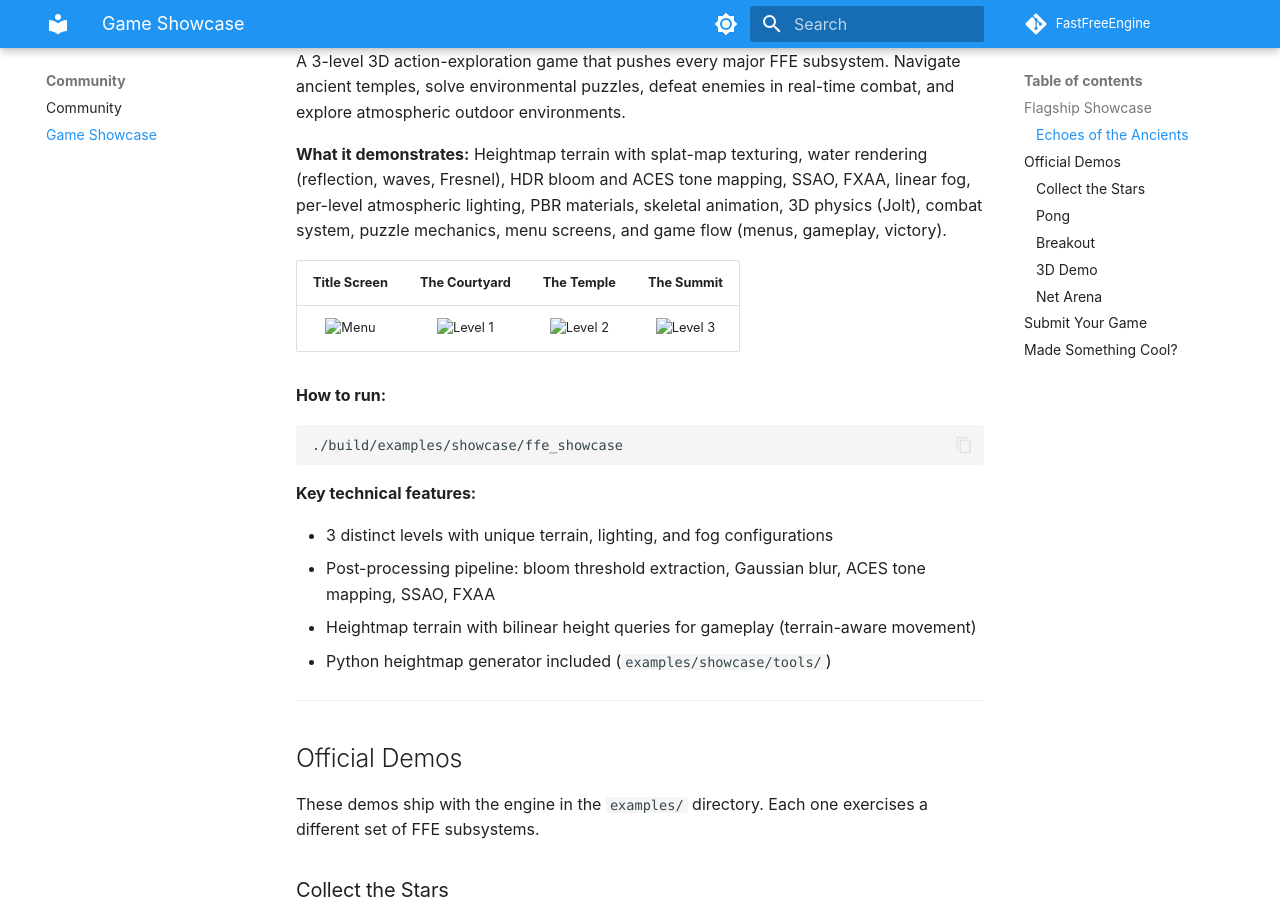
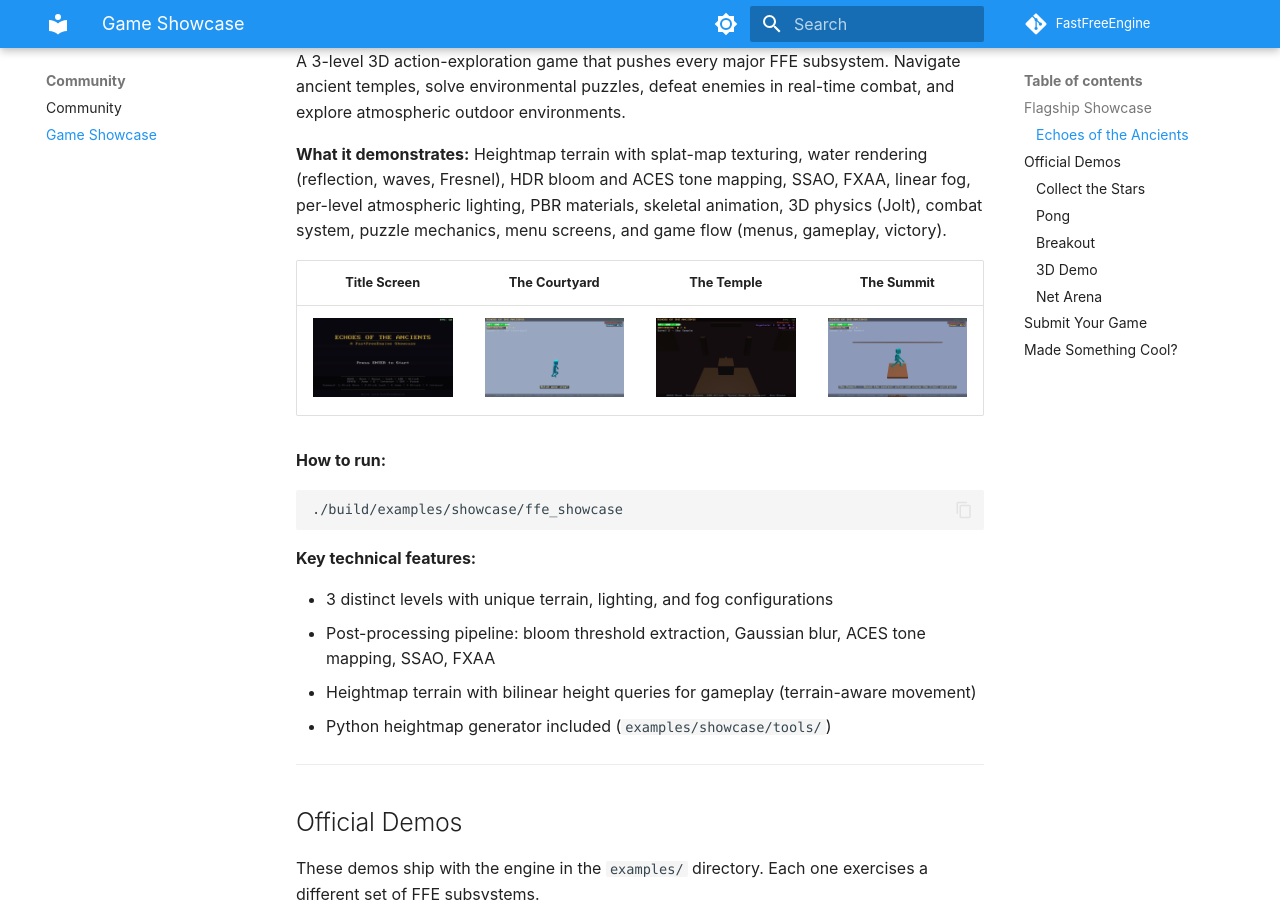
Before and after one commit to Nige-l/FastFreeEngine, an MkDocs documentation site: the page built from website/docs/community/showcase.md, in a window 1280 px wide and 900 px high, scrolled down 393 px. Built offline with MkDocs 1.6.1 and Material for MkDocs 9.7.7, drawn with Linux system fonts in a browser that asks for light colours; comment, search, counter and statistics services are not loaded.

Commit message:
fix(website): resolve screenshot paths for mkdocs --strict
- Copied showcase screenshots into website/docs/assets/screenshots/
- Fixed image paths in showcase.md to use relative paths within docs/
- mkdocs build --strict now passes with zero warnings

Co-Authored-By: Claude Opus 4.6 <noreply@anthropic.com>

```diff
--- a/website/docs/community/showcase.md
+++ b/website/docs/community/showcase.md
@@ -14,7 +14,7 @@ A 3-level 3D action-exploration game that pushes every major FFE subsystem. Navi
 
 | Title Screen | The Courtyard | The Temple | The Summit |
 |:---:|:---:|:---:|:---:|
-| ![Menu](../../docs/screenshots/showcase_menu.png) | ![Level 1](../../docs/screenshots/showcase_level1.png) | ![Level 2](../../docs/screenshots/showcase_level2.png) | ![Level 3](../../docs/screenshots/showcase_level3.png) |
+| ![Menu](../assets/screenshots/showcase_menu.png) | ![Level 1](../assets/screenshots/showcase_level1.png) | ![Level 2](../assets/screenshots/showcase_level2.png) | ![Level 3](../assets/screenshots/showcase_level3.png) |
 
 **How to run:**
 
```
Also changed, not shown: website/docs/assets/screenshots/showcase_level1.png (added), website/docs/assets/screenshots/showcase_level2.png (added), website/docs/assets/screenshots/showcase_level3.png (added), website/docs/assets/screenshots/showcase_menu.png (added), website/docs/assets/screenshots/showcase_runtime.png (added).
